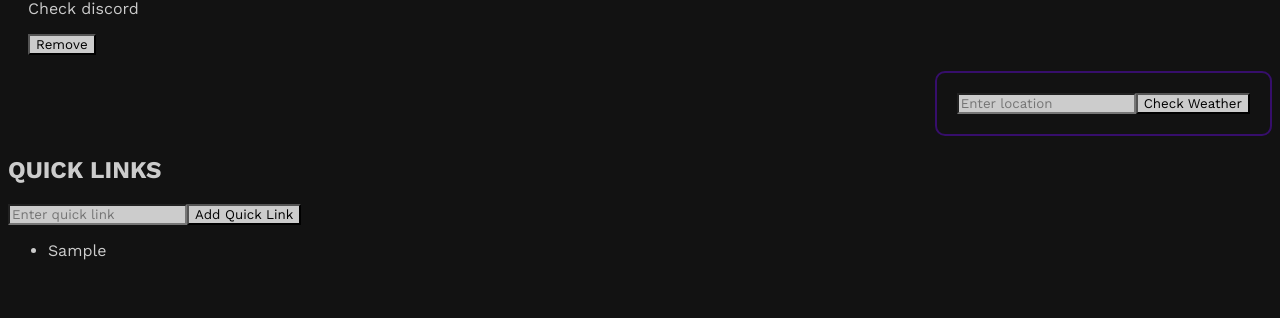
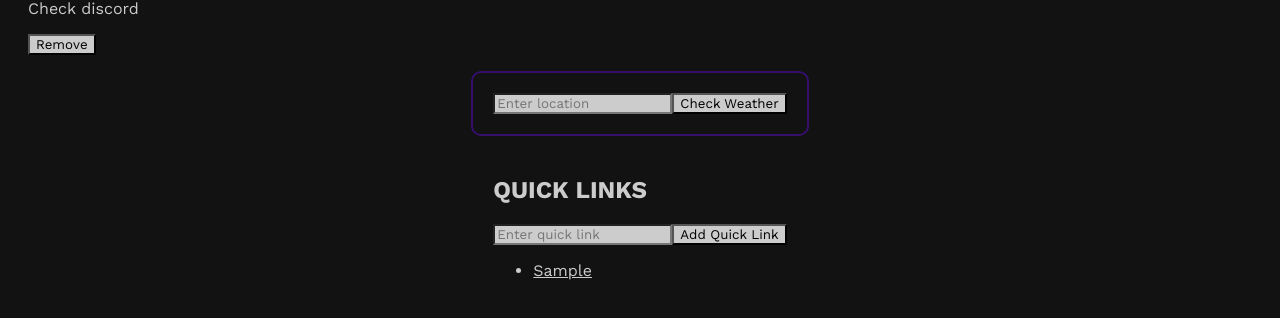
Before and after one commit to einnad/todo-list, a React (Vite) app: page / in a window 1280 px wide. Both pictures are taken after typing "Sample" into the empty fields and a click on the button "Add Quick Link". Shown: the part 456-774 px from the top of the page. Built offline with nearby package versions, Linux system fonts and the light colour scheme; no server answers.

Commit message:
Fix quick links href

```diff
--- a/src/Links/Links.css
+++ b/src/Links/Links.css
@@ -0,0 +1,12 @@
+.links-container {
+  display: flex;
+  justify-content: center;
+}
+
+.links {
+  padding: 20px;
+}
+
+.quick-link {
+  color: #cccccc;
+}
--- a/src/Links/Links.jsx
+++ b/src/Links/Links.jsx
@@ -15,8 +15,8 @@ function Links() {
   }
 
   return (
-    <div>
-      <div>
+    <div className="links-container">
+      <div className="links">
         <h2>Quick Links</h2>
         <input
           type="text"
@@ -29,7 +29,9 @@ function Links() {
         <ul>
           {links.map((l, i) => (
             <li key={i}>
-              <p>{l}</p>
+              <a href={`${l}`} className="quick-link">
+                {l}
+              </a>
             </li>
           ))}
         </ul>
--- a/src/Weather/Weather.css
+++ b/src/Weather/Weather.css
@@ -1,6 +1,6 @@
 .weather-container {
   display: flex;
-  justify-content: flex-end;
+  justify-content: center;
 }
 
 .weather {
```
